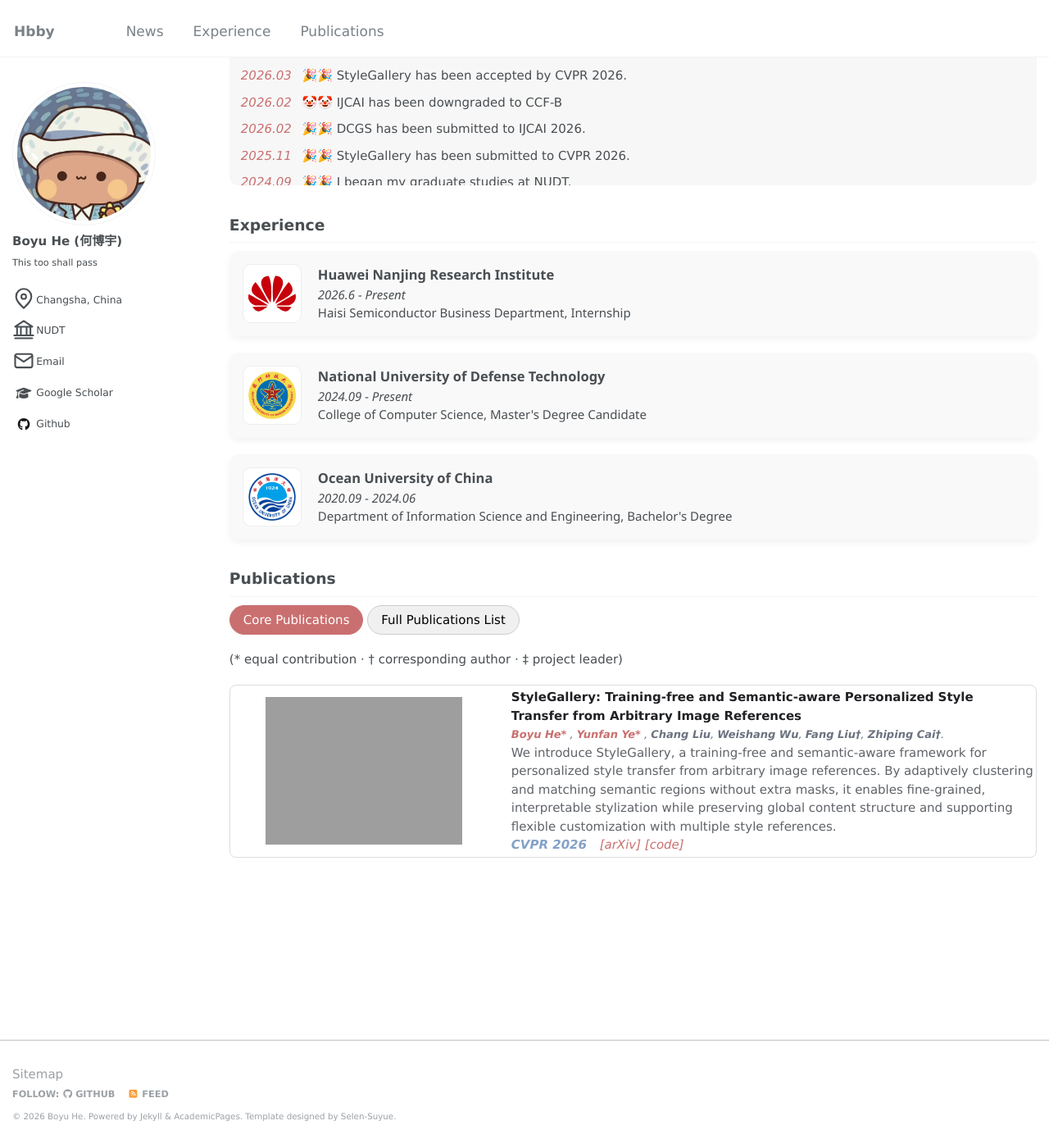
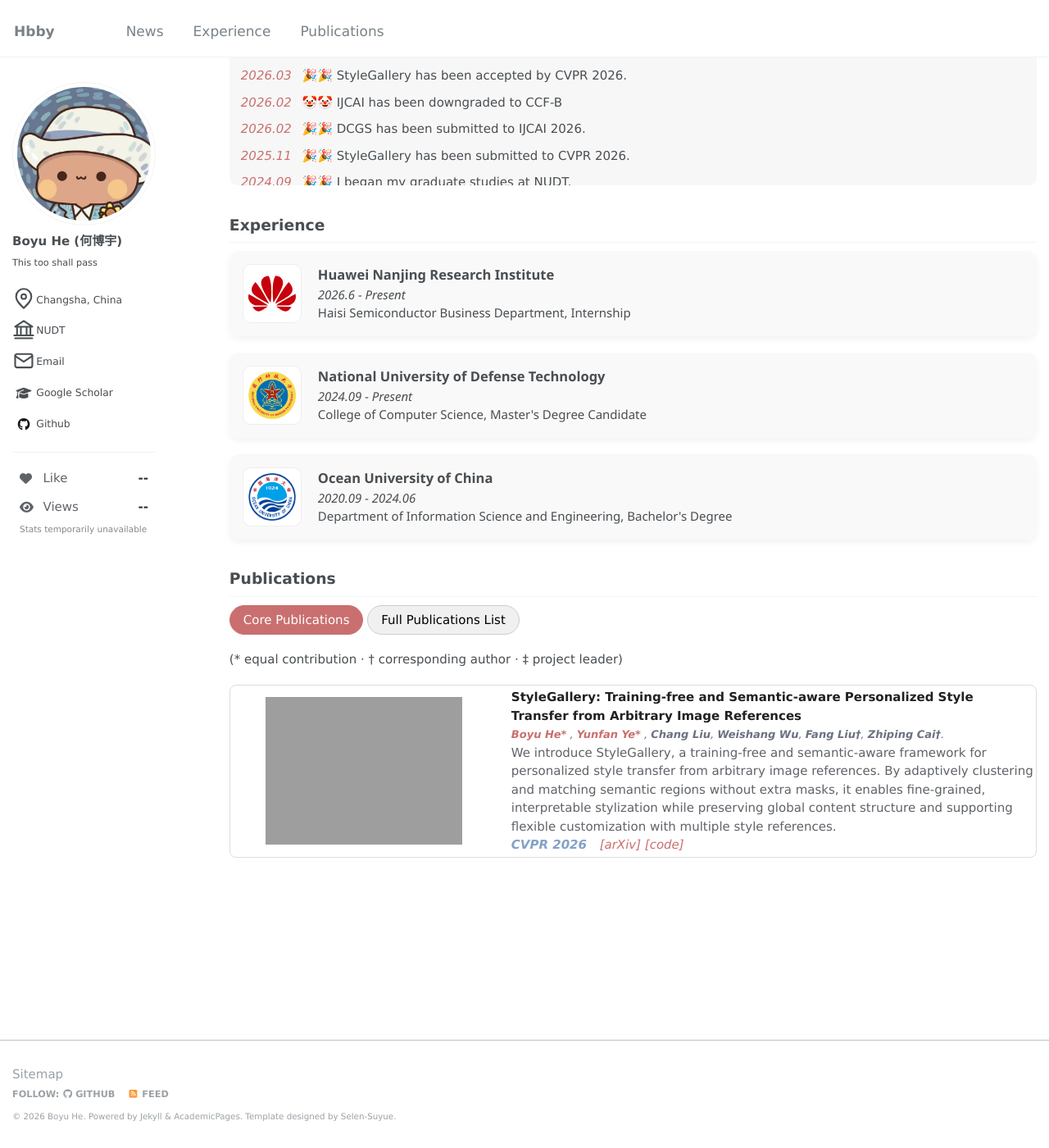
Before and after one commit to iiiiiiiword/iiiiiiiword.github.io, a Jekyll site: the page built from _pages/about.md, in a window 1280 px wide and 1400 px high, scrolled down 281 px. Shown: the whole window at 82% size. Built offline with Jekyll 4.4.1, drawn with Linux system fonts in a browser that asks for light colours; some web fonts are replaced; our own code applies the rules of GitHub Pages for plain Markdown files; grey boxes are pictures that could not be loaded.

Commit message:
Add persistent likes and visitor counter

```diff
--- a/_includes/author-profile.html
+++ b/_includes/author-profile.html
@@ -167,4 +167,6 @@
       {% endif %}
     </ul>
   </div>
+
+  {% include site-stats.html %}
 </div>
--- a/_includes/scripts.html
+++ b/_includes/scripts.html
@@ -37,5 +37,7 @@
 })();
 </script>
 
+<script src="{{ base_path }}/assets/js/site-stats.js" defer></script>
+
 {% include analytics.html %}
 {% include /comments-providers/scripts.html %}
--- /dev/null
+++ b/_includes/site-stats.html
@@ -0,0 +1,13 @@
+<section class="site-stats" aria-label="Website statistics" data-site-stats>
+  <button class="site-stats__like" type="button" data-like-button aria-pressed="false">
+    <i class="fas fa-heart" aria-hidden="true"></i>
+    <span data-like-label>Like</span>
+    <strong data-like-count aria-live="polite">--</strong>
+  </button>
+  <div class="site-stats__views" title="Total visits">
+    <i class="fas fa-eye" aria-hidden="true"></i>
+    <span>Views</span>
+    <strong data-view-count aria-live="polite">--</strong>
+  </div>
+  <p class="site-stats__status" data-stats-status aria-live="polite"></p>
+</section>
--- a/_sass/_sidebar.scss
+++ b/_sass/_sidebar.scss
@@ -294,3 +294,68 @@
     padding-right: 0;
   }
 }
+
+.site-stats {
+  width: 100%;
+  max-width: 175px;
+  margin-top: 18px;
+  padding-top: 14px;
+  border-top: 1px solid $border-color;
+  font-family: $sans-serif;
+  color: #5f6368;
+
+  @media screen and (max-width: #{$sidebar-screen-min-width - 1px}) {
+    max-width: none;
+    margin-top: 14px;
+  }
+}
+
+.site-stats__like,
+.site-stats__views {
+  display: grid;
+  grid-template-columns: 1.5em 1fr auto;
+  gap: 0.4em;
+  align-items: center;
+  width: 100%;
+  min-height: 34px;
+  padding: 6px 9px;
+  border: 0;
+  border-radius: 8px;
+  background: transparent;
+  color: inherit;
+  font: inherit;
+  text-align: left;
+}
+
+.site-stats__like {
+  cursor: pointer;
+  transition: color 0.2s ease, background-color 0.2s ease, transform 0.2s ease;
+
+  &:hover:not(:disabled) {
+    color: #ca6f6f;
+    background: rgba(202, 111, 111, 0.09);
+    transform: translateY(-1px);
+  }
+
+  &.is-liked {
+    color: #ca6f6f;
+  }
+
+  &:disabled {
+    cursor: default;
+    opacity: 1;
+  }
+}
+
+.site-stats strong {
+  color: #333;
+  font-variant-numeric: tabular-nums;
+}
+
+.site-stats__status {
+  min-height: 1.25em;
+  margin: 4px 9px 0;
+  color: #888;
+  font-size: 0.7em !important;
+  line-height: 1.25 !important;
+}
--- /dev/null
+++ b/assets/js/site-stats.js
@@ -0,0 +1,103 @@
+(function () {
+  "use strict";
+
+  var API_ROOT = "https://api.counterapi.dev/v1";
+  var LIKE_KEY = "likes";
+  var VIEW_KEY = "views";
+  var LIKED_STORAGE_KEY = "hbby-site-liked-v1";
+  var VIEWED_SESSION_KEY = "hbby-site-viewed-v1";
+
+  function counterNamespace() {
+    var host = window.location.hostname || "iiiiiiiword.github.io";
+    return host.toLowerCase().replace(/[^a-z0-9_-]/g, "-");
+  }
+
+  function counterUrl(key, increment) {
+    return API_ROOT + "/" + counterNamespace() + "/" + key + (increment ? "/up" : "");
+  }
+
+  function readCount(payload) {
+    var value = payload && (payload.count != null ? payload.count : payload.value);
+    value = Number(value);
+    if (!Number.isFinite(value)) throw new Error("Invalid counter response");
+    return value;
+  }
+
+  function requestCount(key, increment) {
+    return fetch(counterUrl(key, increment), { method: "GET", cache: "no-store" })
+      .then(function (response) {
+        if (!response.ok) throw new Error("Counter request failed");
+        return response.json();
+      })
+      .then(readCount);
+  }
+
+  function formatCount(value) {
+    return new Intl.NumberFormat().format(value);
+  }
+
+  function safeGet(storage, key) {
+    try { return storage.getItem(key); } catch (error) { return null; }
+  }
+
+  function safeSet(storage, key, value) {
+    try { storage.setItem(key, value); } catch (error) { /* Storage may be disabled. */ }
+  }
+
+  function init(widget) {
+    var likeButton = widget.querySelector("[data-like-button]");
+    var likeLabel = widget.querySelector("[data-like-label]");
+    var likeCount = widget.querySelector("[data-like-count]");
+    var viewCount = widget.querySelector("[data-view-count]");
+    var status = widget.querySelector("[data-stats-status]");
+    var liked = safeGet(window.localStorage, LIKED_STORAGE_KEY) === "true";
+    var viewed = safeGet(window.sessionStorage, VIEWED_SESSION_KEY) === "true";
+
+    function renderLikedState() {
+      likeButton.classList.toggle("is-liked", liked);
+      likeButton.setAttribute("aria-pressed", String(liked));
+      likeLabel.textContent = liked ? "Liked" : "Like";
+      likeButton.disabled = liked;
+    }
+
+    renderLikedState();
+
+    Promise.all([
+      requestCount(LIKE_KEY, false).then(function (count) {
+        likeCount.textContent = formatCount(count);
+      }),
+      requestCount(VIEW_KEY, !viewed).then(function (count) {
+        viewCount.textContent = formatCount(count);
+        if (!viewed) safeSet(window.sessionStorage, VIEWED_SESSION_KEY, "true");
+      })
+    ]).catch(function () {
+      status.textContent = "Stats temporarily unavailable";
+    });
+
+    likeButton.addEventListener("click", function () {
+      if (liked) return;
+      likeButton.disabled = true;
+      status.textContent = "";
+
+      requestCount(LIKE_KEY, true).then(function (count) {
+        liked = true;
+        safeSet(window.localStorage, LIKED_STORAGE_KEY, "true");
+        likeCount.textContent = formatCount(count);
+        renderLikedState();
+      }).catch(function () {
+        likeButton.disabled = false;
+        status.textContent = "Please try again later";
+      });
+    });
+  }
+
+  function start() {
+    document.querySelectorAll("[data-site-stats]").forEach(init);
+  }
+
+  if (document.readyState === "loading") {
+    document.addEventListener("DOMContentLoaded", start);
+  } else {
+    start();
+  }
+})();
```
